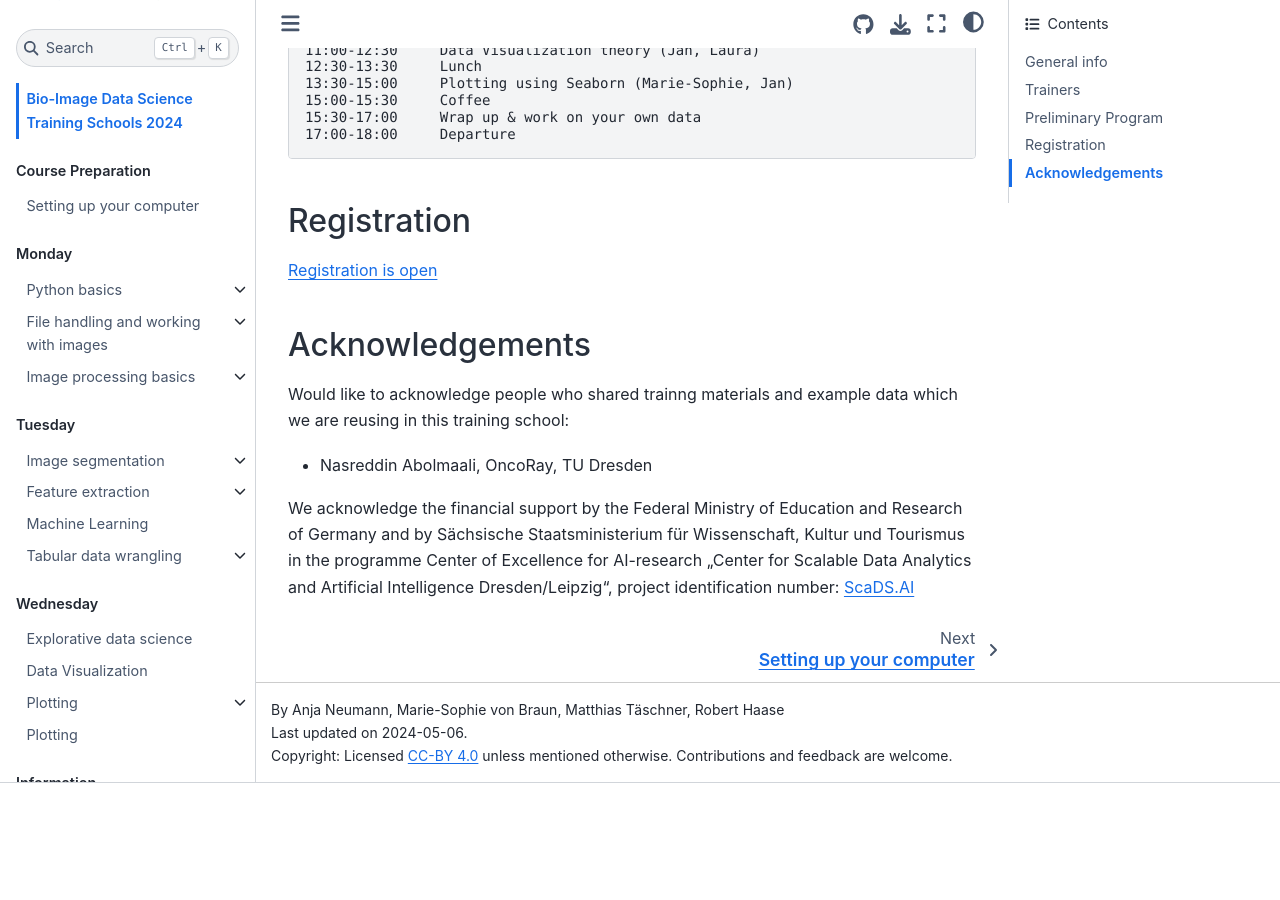
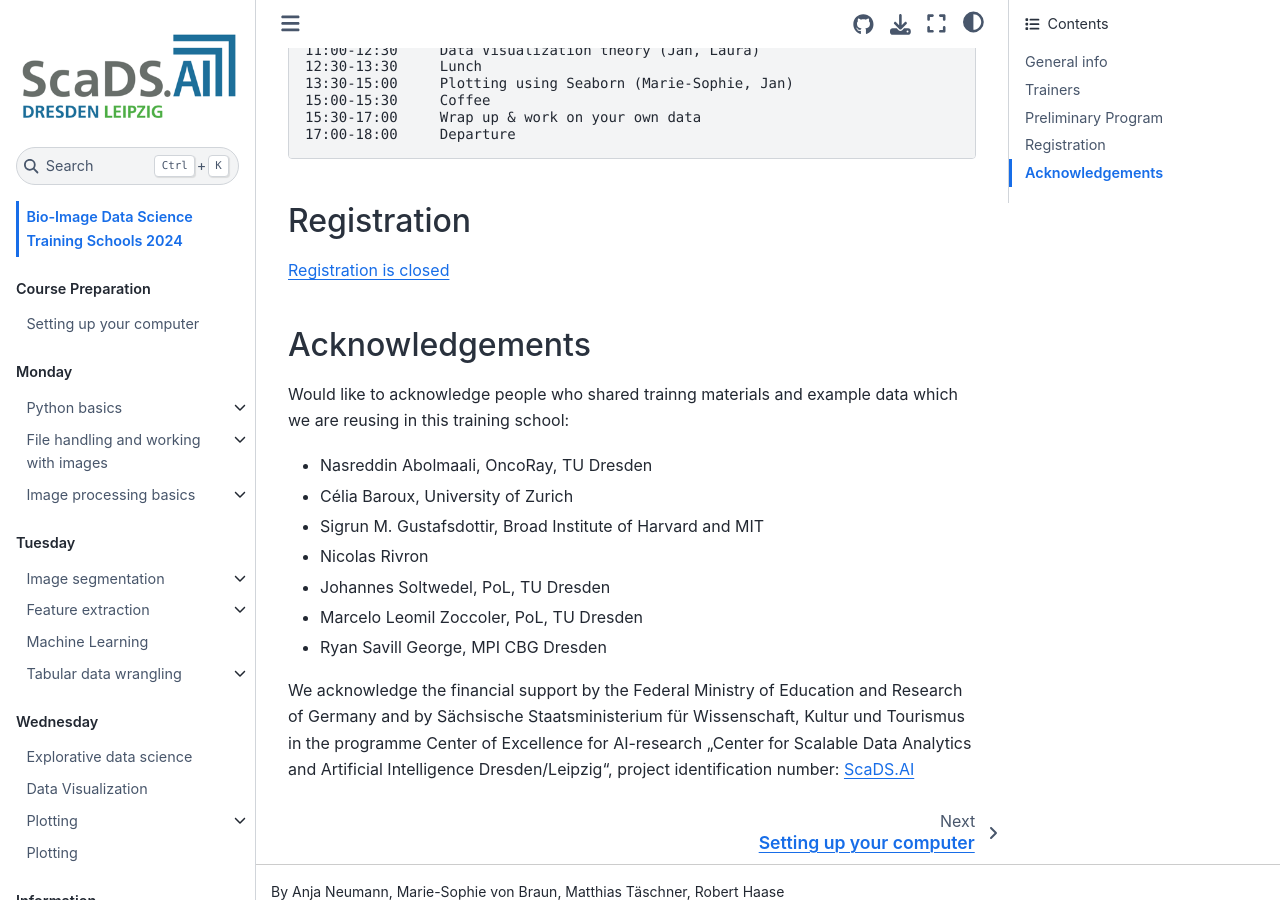
Before and after one commit to ScaDS/BIDS-training-2024, a Jupyter Book: the page built from intro.md, in a window 1280 px wide and 900 px high, scrolled down 2020 px. Built offline with Jupyter Book 1.0.4 settings and Sphinx 7.4.7 and the Sphinx Book theme 1.1.4, drawn with Linux system fonts in a browser that asks for light colours; pages that are not in the unit, such as notebooks, are missing from menus; before the commit the page ends 2803 px from its top, so only the background shows below that; some of the changed text lies outside the part shown.

Commit message:
updated links and added acknowledgements

```diff
--- a/intro.md
+++ b/intro.md
@@ -10,7 +10,7 @@
 * Date: May 13th-15th 2024
 * Place: ScaDS.AI / Uni Leipzig
 * Target audience: Life scientists with interest in learning Bio-image Analysis and Data Science using Python. No prior programming experience required.
-* [Registration is open](https://app1.edoobox.com/UL-WB/Wbkurse/WWB/Kurs.ed.596f3122222b_988019080.ScaDSAI%20Python%20for%20Data%20Science%20Training/?edref=ulwb)
+* Registration is closed.
 
 This course focuses on bio-image analysis and data science with a focus on fluorescence microscopy imaging data and downstream analysis. Our training includes these python libraries:
 * [aicsimageio](https://github.com/AllenCellModeling/aicsimageio)
@@ -78,11 +78,17 @@
 
 ## Registration
 
-[Registration is open](https://app1.edoobox.com/UL-WB/Wbkurse/WWB/Kurs.ed.596f3122222b_988019080.ScaDSAI%20Python%20for%20Data%20Science%20Training/?edref=ulwb)
+[Registration is closed](https://app1.edoobox.com/UL-WB/Wbkurse/WWB/Kurs.ed.596f3122222b_988019080.ScaDSAI%20Python%20for%20Data%20Science%20Training/?edref=ulwb)
 
 ## Acknowledgements
 
 Would like to acknowledge people who shared trainng materials and example data which we are reusing in this training school:
 * Nasreddin Abolmaali, OncoRay, TU Dresden
+* Célia Baroux, University of Zurich
+* Sigrun M. Gustafsdottir, Broad Institute of Harvard and MIT
+* Nicolas Rivron
+* Johannes Soltwedel, PoL, TU Dresden
+* Marcelo Leomil Zoccoler, PoL, TU Dresden
+* Ryan Savill George, MPI CBG Dresden
 
 We acknowledge the financial support by the Federal Ministry of Education and Research of Germany and by Sächsische Staatsministerium für Wissenschaft, Kultur und Tourismus in the programme Center of Excellence for AI-research „Center for Scalable Data Analytics and Artificial Intelligence Dresden/Leipzig“, project identification number: ScaDS.AI
```
